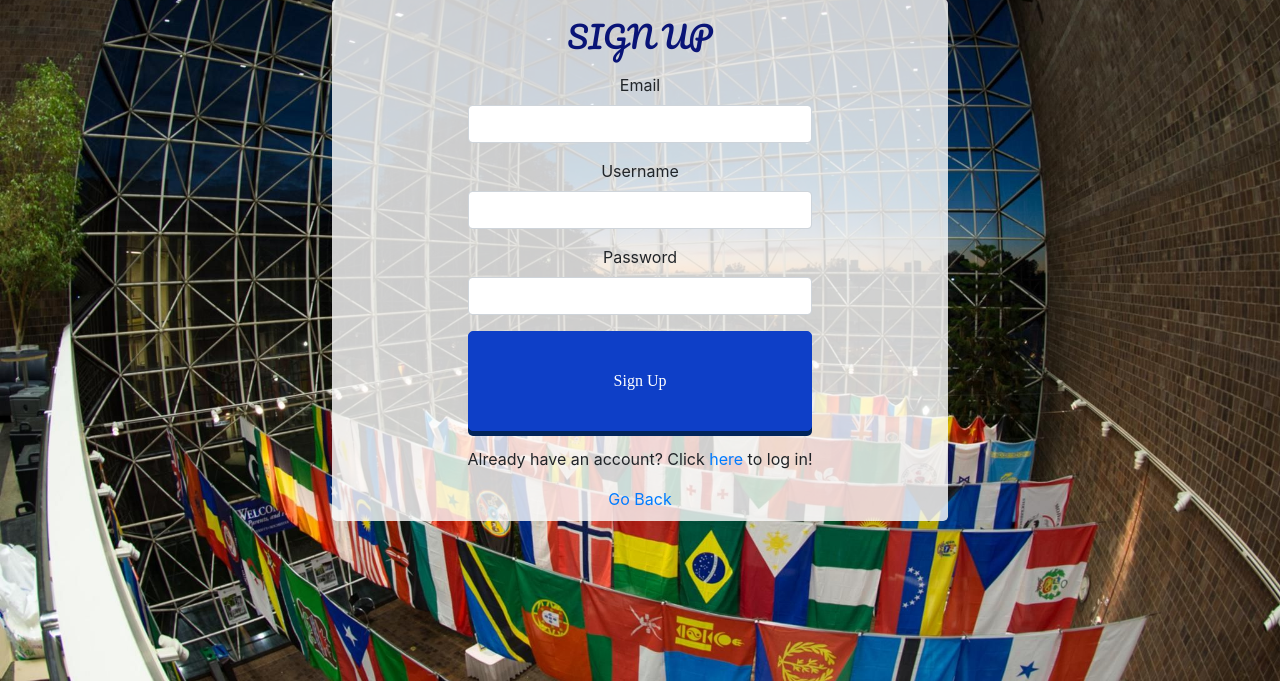
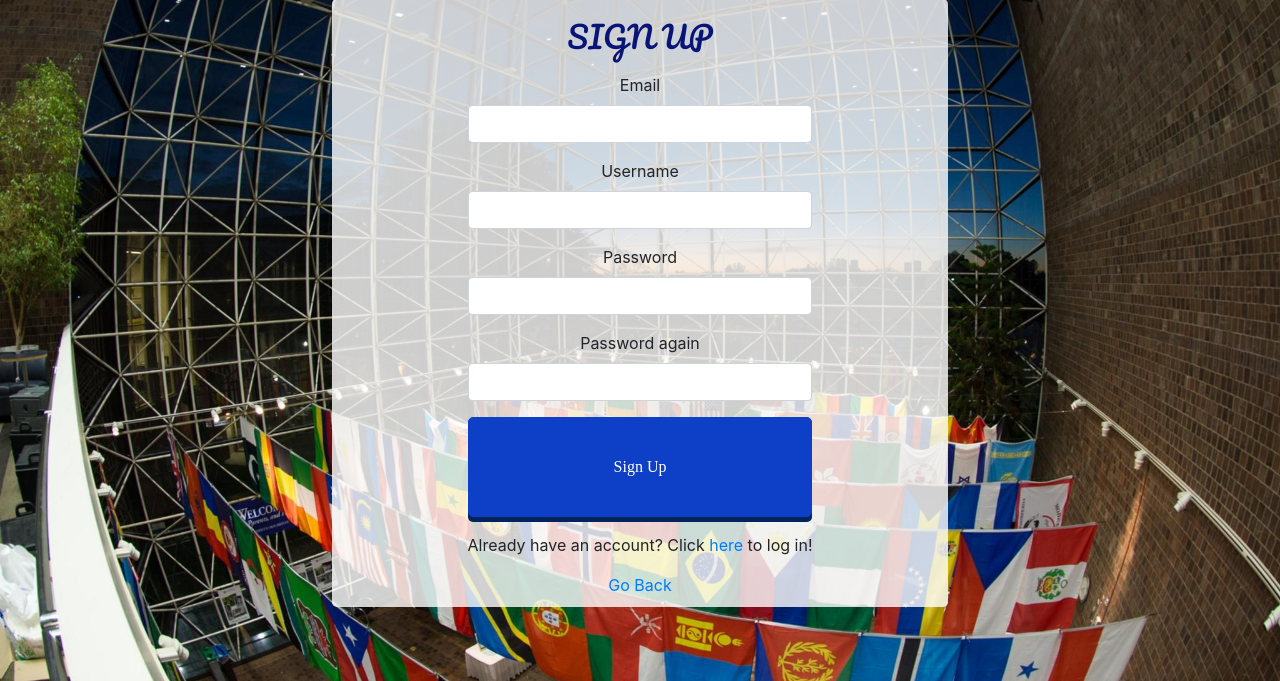
Before and after one commit to Pratistha98/CS210, a Flask app: page /signup in a window 1280 px wide. Shown: the part 119-800 px from the top of the page. Run offline with Flask 2, Linux system fonts and the light colour scheme; some libraries are stand-ins or nearby versions; some web fonts are replaced.

Commit message:
updated files

```diff
--- a/backend.py
+++ b/backend.py
@@ -4,7 +4,7 @@ from flask_wtf import FlaskForm
 from wtforms import StringField, PasswordField, BooleanField
 from wtforms.validators import InputRequired, Email, Length, Required, EqualTo
 from flask_sqlalchemy import SQLAlchemy
-#from sqlalchemy_imageattach.entity import Image, image_attachment
+from sqlalchemy_imageattach.entity import Image, image_attachment
 from werkzeug.security import generate_password_hash, check_password_hash
 from flask_login import current_user, login_user, logout_user
 from flask_login import LoginManager, UserMixin
@@ -13,8 +13,6 @@ import sqlite3
 import base64
 from flask_migrate import Migrate
 from datetime import datetime
-
-
 
 appdir = os.path.abspath(os.path.dirname(__file__))
 app = Flask(__name__)
@@ -37,17 +35,16 @@ class User(db.Model, UserMixin):
     email = db.Column(db.String(50), unique=True, nullable = False)
     password = db.Column(db.String(128))
 
-
 class LoginForm(FlaskForm):
     username = StringField("Username", validators=[InputRequired(), Length(min=5, max=15)])
     password = PasswordField("Password", validators=[InputRequired(), Length(min=8, max=128)])
-    password_again = PasswordField("Password again", validators=[Required(), EqualTo('password')])
     remember_me = BooleanField("Remember Me")
 
 class SignupForm(FlaskForm):
     email = StringField("Email", validators=[InputRequired(), Email(message='Invalid Email'), Length(max=50)])
     username = StringField("Username", validators=[InputRequired(), Length(min=5, max=15)])
     password = PasswordField("Password", validators=[InputRequired(), Length(min=8, max=128)])
+    password_again = PasswordField("Password again", validators=[Required(), EqualTo('password')])
     # Muskaan : re-enter password function?
 
 class CreatePost(FlaskForm):
@@ -61,6 +58,7 @@ class Post(db.Model):
     body = db.Column(db.String(140))
     timestamp = db.Column(db.DateTime, index=True, default=datetime.utcnow)
     user_id = db.Column(db.Integer, db.ForeignKey('user.id'))
+ #   image = db.Column(db.Image)
     # TODO: image = db.Column
 
 
--- a/templates/Login.html
+++ b/templates/Login.html
@@ -33,10 +33,7 @@
                                 {{wtf.form_field(form.password)}}
                                 <!-- <input type="password" class="form-control" id="formGroupExampleInput2" name = "password" placeholder="Password"> -->
                             </div>
-                            <div class="form-group">
-                                {{wtf.form_field(form.password_again)}}
-                                <!-- <input type="password" class="form-control" id="formGroupExampleInput2" name = "password" placeholder="Password"> -->
-                            </div>
+
                             <div class="form-group">
                                 <button class="btn btn-light btn-block" id = "startBtn" style="text-align: center;">Login</button>
                             </div>
--- a/templates/SignUp.html
+++ b/templates/SignUp.html
@@ -36,6 +36,10 @@
                             <!-- <input type="password" class="form-control" id="formGroupExampleInput2" name = "password" placeholder="password"> -->
                         </div>
                         <div class="form-group">
+                                {{wtf.form_field(form.password_again)}}
+                                <!-- <input type="password" class="form-control" id="formGroupExampleInput2" name = "password" placeholder="Password"> -->
+                            </div>
+                        <div class="form-group">
                             <button class ="btn btn-light btn-block" id = "startBtn">Sign Up</button>
                         </div>
                         <p>Already have an account? Click <a href="http://localhost:5000/login"> here </a> to log in!</p>
```
Also changed, not shown: database.db.
